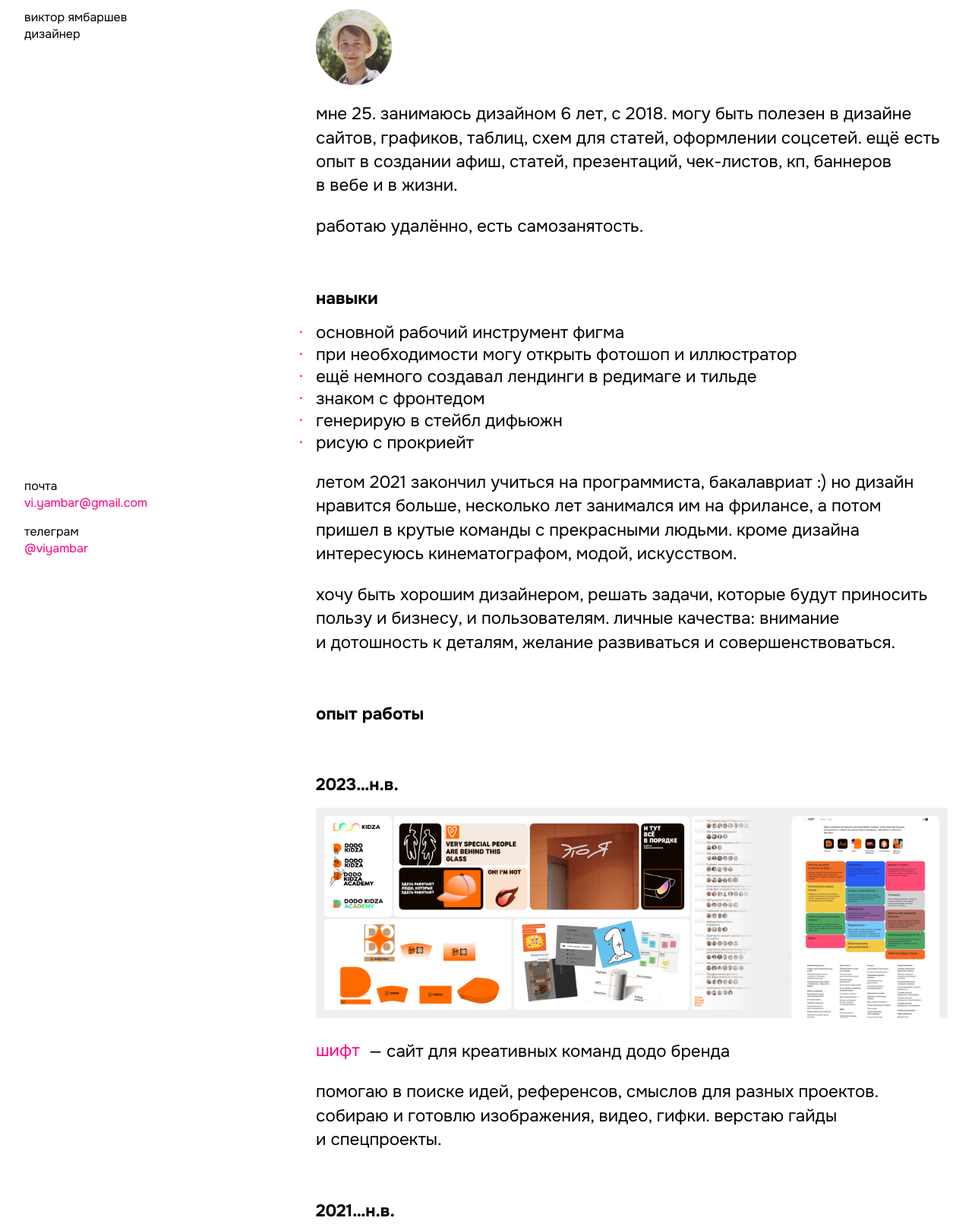
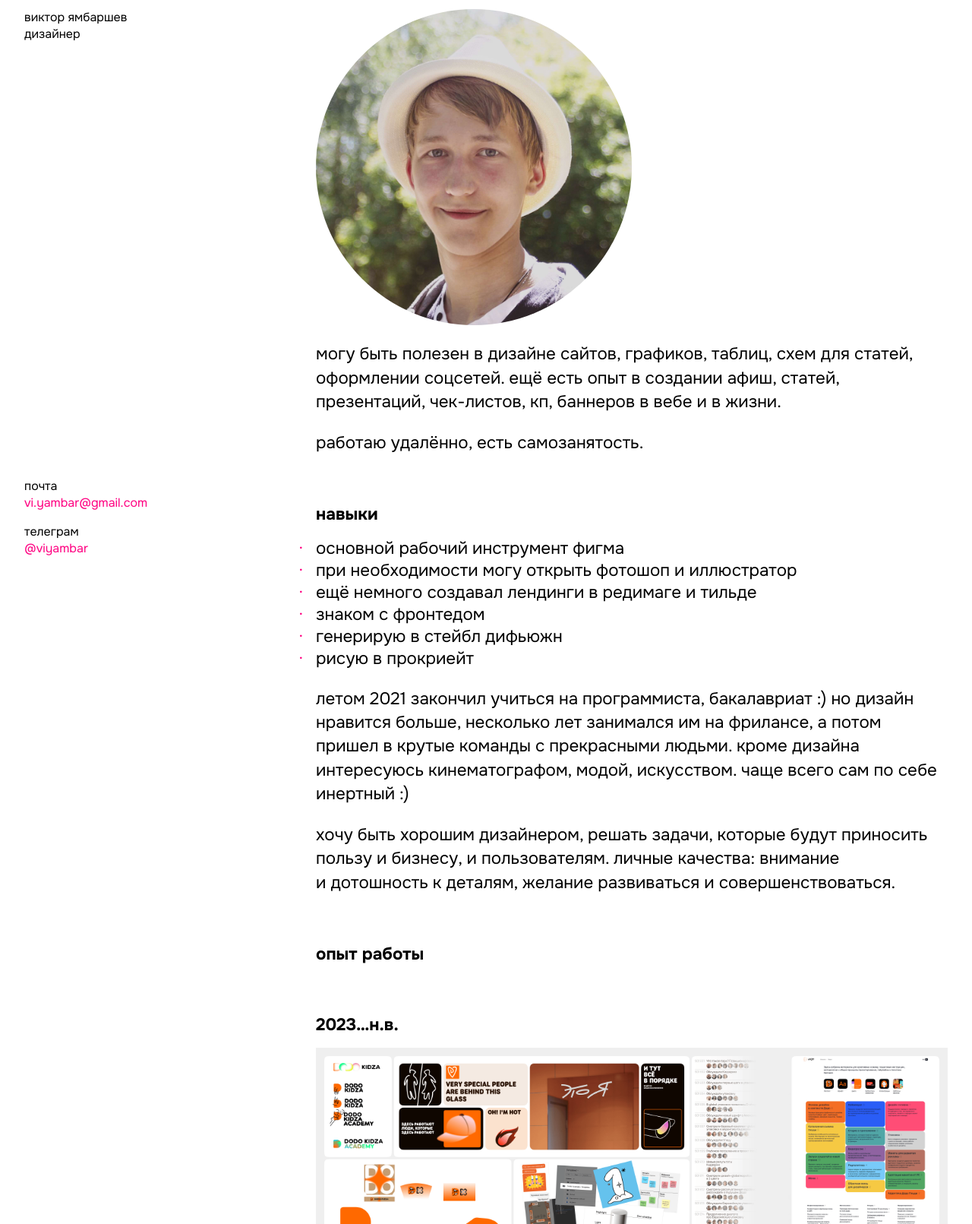
Before and after one commit to YambarshevViktor/yambarshevviktor.github.io, a plain HTML site: page index.html in a window 1280 px wide. Shown: the part 20-1631 px from the top of the page at 76% size. Drawn offline with Linux system fonts and the light colour scheme.

Commit message:
Add files via upload

```diff
--- a/index.html
+++ b/index.html
@@ -37,7 +37,7 @@
     <main>
       <section>
         <img src="images/v-yambarshev.jpg" alt="Фото" class="avatar">
-        <p>Мне 25. Занимаюсь дизайном 6 лет, с 2018. Могу быть полезен в дизайне сайтов, графиков, таблиц, схем для статей, оформлении соцсетей. Ещё есть опыт в создании афиш, статей, презентаций, чек-листов, КП, баннеров в вебе и в жизни.</p>
+        <p>Могу быть полезен в дизайне сайтов, графиков, таблиц, схем для статей, оформлении соцсетей. Ещё есть опыт в создании афиш, статей, презентаций, чек-листов, КП, баннеров в вебе и в жизни.</p>
         <p>Работаю удалённо, есть самозанятость.</p>
 
         <h2>Навыки</h2>
@@ -47,10 +47,10 @@
           <li>Ещё немного создавал лендинги в Редимаге и Тильде</li>
           <li>Знаком с фронтедом</li>
           <li>Генерирую в Стейбл Дифьюжн</li>
-          <li>Рисую с Прокриейт</li>
+          <li>Рисую в Прокриейт</li>
         </ul>
 
-        <p>Летом 2021 закончил учиться на программиста, бакалавриат :) Но дизайн нравится больше, несколько лет занимался им на фрилансе, а потом пришел в крутые команды с прекрасными людьми. Кроме дизайна интересуюсь кинематографом, модой, искусством.</p>
+        <p>Летом 2021 закончил учиться на программиста, бакалавриат :) Но дизайн нравится больше, несколько лет занимался им на фрилансе, а потом пришел в крутые команды с прекрасными людьми. Кроме дизайна интересуюсь кинематографом, модой, искусством. Чаще всего сам по себе инертный :)</p>
         <p>Хочу быть хорошим дизайнером, решать задачи, которые будут приносить пользу и бизнесу, и пользователям. Личные качества: внимание и дотошность к деталям, желание развиваться и совершенствоваться.</p>
 
         <h2>Опыт работы</h2>
@@ -59,7 +59,7 @@
         <p><a href="https://shift.dodobrands.io" target="_blank" class="link">Шифт</a> — сайт для креативных команд Додо Бренда</p>
         <p>Помогаю в поиске идей, референсов, смыслов для разных проектов. Собираю и готовлю изображения, видео, гифки. Верстаю гайды и спецпроекты.</p>
 
-        <h2>2021…н.в.</h2>
+        <h2>2021…2024</h2>
         <img src="images/v-yambarshev-anabar.png" alt="Пример изображения" class="main-image">
         <p><a href="https://anabar.ai" target="_blank" class="link">Анабар</a> — система аналитики и управления продажами на маркетплейсах</p>
         <p>Отвечаю за графический дизайн, в интернетах и в реальности. Цифровой: баннеры в соцсети, для рекламы, презентации. Вёрстка статей в блог, редактирование страниц сайта. И даже немного изучаю и пытаюсь улучшить геткурс. Живой: визитки, стенды для выставок, стикеры, торты.</p>
@@ -68,7 +68,7 @@
         <img src="images/v-yambarshev-bs.png" alt="Пример изображения" class="main-image">
         <p><a href="https://secrets.tinkoff.ru" target="_blank" class="link">Бизнес-секреты</a> — медиапроект для бизнеса от Банка Тинькофф (Т-Банк)</p>
         <p>Создаю визуал для статей: схемы, таблицы, оформляю скрины и документы, готовлю обложки и шеринги. Иногда помогаю в других направлениях, например делаю чек-листы, гайды. Это как конвейер — поток задач, но конечно не без нюансов.</p>
-        <p><a href="https://t.me/oleg_den" target="_blank" class="link">Редактор Олег</a> написал отзыв о том как ему со мной работалось:</p>
+        <p><a href="https://t.me/oleg_den" target="_blank" class="link secondary">Редактор Олег</a> написал отзыв о том как ему со мной работалось:</p>
         <blockquote>
           <p>Когда я приношу какую-то задачу, ты никогда не пропадаешь и всегда все приносишь вовремя. А если задача сложная, то сначала приносишь макет. Я не помню случаев, когда я нервничал: «Где же Витя? Надо ему напомнить». Это подкупает.</p>
           <p>Когда я иллюстрировал статью, я рисовал макеты в Фигме для тебя. Они всегда были далеки от визуального стиля Бизнес-секретов. Но если такое случалось, ты всегда находил альтернативу, которая подходила мне и стилю БС. Например, в статье про JTBD ты заменил смайлики на векторные иконки, сохранив смысл.</p>
@@ -118,7 +118,7 @@
         <h2>Больше картинок в Бехансе. Оно давнее, но зато ✹ картинки ✹</h2>
         <p><a href="https://www.behance.net/viyambar" target="_blank" class="link">behance</a></p>
 
-        <h1>💖 Спасибо. Пишите, буду рад помочь</h1>
+        <h1 style="margin-bottom: 4.0rem;">💖 Спасибо. Пишите, буду рад помочь</h1>
       </section>
     </main>
   </div>
--- a/styles.css
+++ b/styles.css
@@ -87,7 +87,7 @@ body {
 .link {
   color: var(--color-accent);
   text-decoration: none;
-  transition: background-color 0.3s;
+  /*transition: background-color 0.3s;*/
   padding: 0.2rem 0.4rem;
   border-radius: 0.2rem;
   margin-left: -0.4rem;
@@ -98,7 +98,8 @@ body {
 }
 
 .link.secondary {
-  color: var(--color-accent-secondary);
+  color: var(--color-text-light);
+  border-bottom: 1px solid var(--color-hover-bg);
 }
 
 /* Правая часть */
@@ -138,8 +139,8 @@ blockquote {
 }
 
 .avatar {
-  width: 100px;
-  height: 100px;
+  width: 50%;
+  height: 50%;
   border-radius: 50%;
   display: block;
   margin-bottom: 1rem;
```
